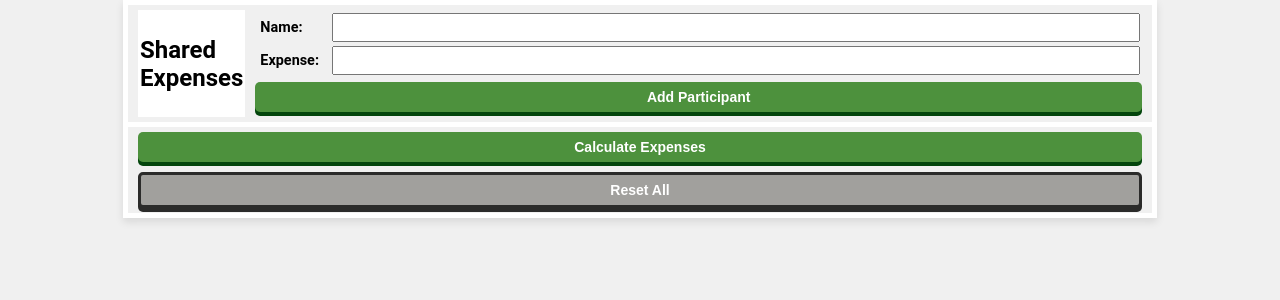
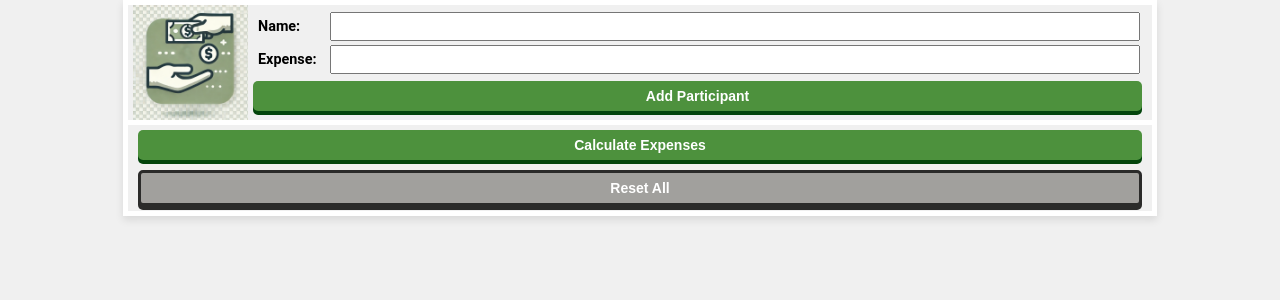
Before and after one commit to AlexDovgalenko/shared_expenses, a Flask app: page / in a window 1280 px wide. Shown: the top 300 px of the page. Run offline with Flask 3, Linux system fonts and the light colour scheme.

Commit message:
added immage at the application face

```diff
--- a/static/style.css
+++ b/static/style.css
@@ -123,3 +123,17 @@ button[class="reset-all"] {
 button[type="reset"]:hover, button[type="submit"]:hover {
     opacity: 0.8; /* Slightly transparent on hover */
 }
+
+.icon-container {
+  width: 115px;
+  height: 115px;
+  background-image: url('shared_expenses.webp');
+  background-size: contain;
+  background-repeat: no-repeat;
+  background-position: center;
+}
+
+.icon-container img {
+  width: 100%;
+  height: 100%;
+}
--- a/templates/index.html
+++ b/templates/index.html
@@ -9,7 +9,9 @@
 <body>
     <div class="app-container" id="app">
         <div class="item">
-            <h2 class="app-caption">Shared Expenses</h2>
+<!--            <h2 class="app-caption">Shared Expenses</h2>-->
+            <div class="icon-container"></div>
+
             <!-- Form for adding participants -->
             <form method="POST" class="form-field">
                 <div class="form-group">
```
Also changed, not shown: static/shared_expenses.webp (renamed from images/shared_expenses.webp).
